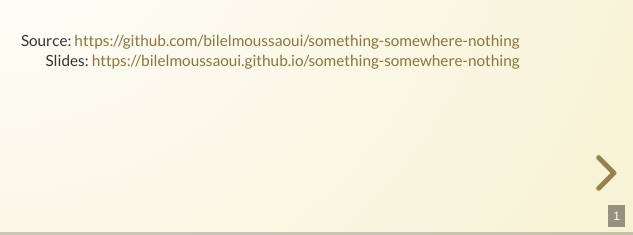
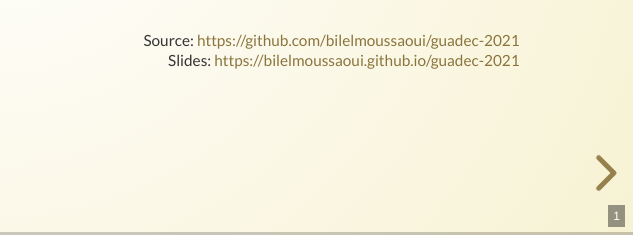
Before and after one commit to bilelmoussaoui/guadec-2021, a plain HTML site: page index.html in a window 1280 px wide. Shown: the part 565-800 px from the top of the page, 647-1280 px from the left. Drawn offline with Linux system fonts and the light colour scheme.

Commit message:
update per new repo name

```diff
--- a/index.html
+++ b/index.html
@@ -75,10 +75,10 @@
         </div>
         <div style="font-size: 14px; text-align: right;">
           Source: <a
-            href="https://github.com/bilelmoussaoui/something-somewhere-nothing">https://github.com/bilelmoussaoui/something-somewhere-nothing</a>
+            href="https://github.com/bilelmoussaoui/guadec-2021">https://github.com/bilelmoussaoui/guadec-2021</a>
           <br />
           Slides: <a
-            href="https://bilelmoussaoui.github.io/something-somewhere-nothing">https://bilelmoussaoui.github.io/something-somewhere-nothing</a>
+            href="https://bilelmoussaoui.github.io/guadec-2021">https://bilelmoussaoui.github.io/guadec-2021</a>
         </div>
       </section>
 
```
